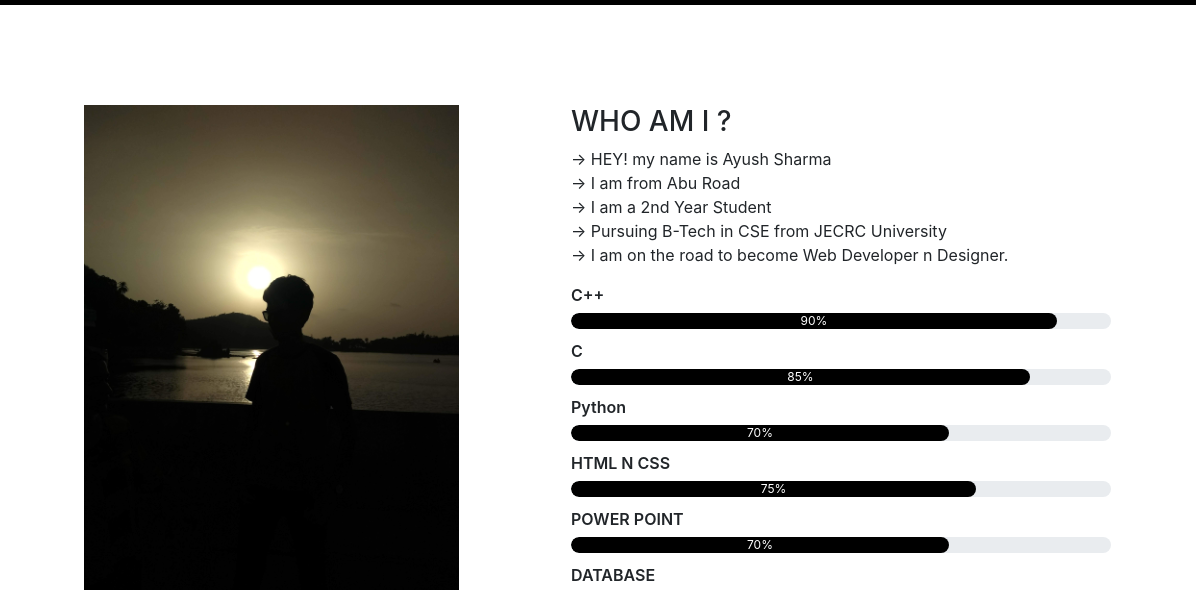
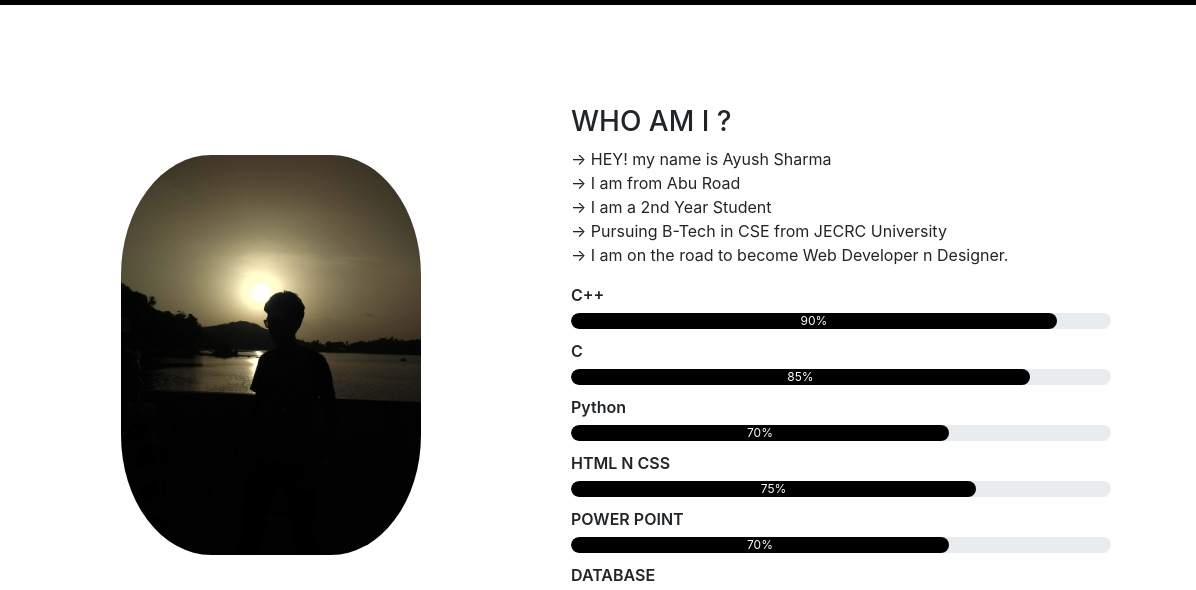
Before and after one commit to itzaayush/portfolio.github.io, a plain HTML site: page index.html in a window 1280 px wide. Shown: the part 871-1461 px from the top of the page, 84-1280 px from the left. Drawn offline with nearby package versions, Linux system fonts and the light colour scheme.

Commit message:
Add files via upload

```diff
--- a/style.css
+++ b/style.css
@@ -80,7 +80,9 @@ body{
 
 .profile-image
 {
-    height:500px;
+    height:400px;
+    border-radius: 30%;
+    margin:50px 50px 50px 50px ;
 
 }
 
```
